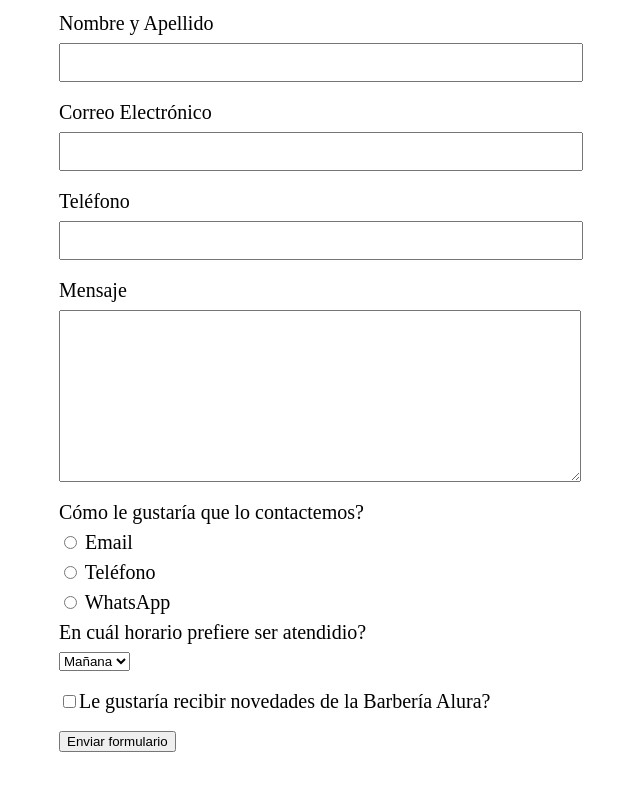
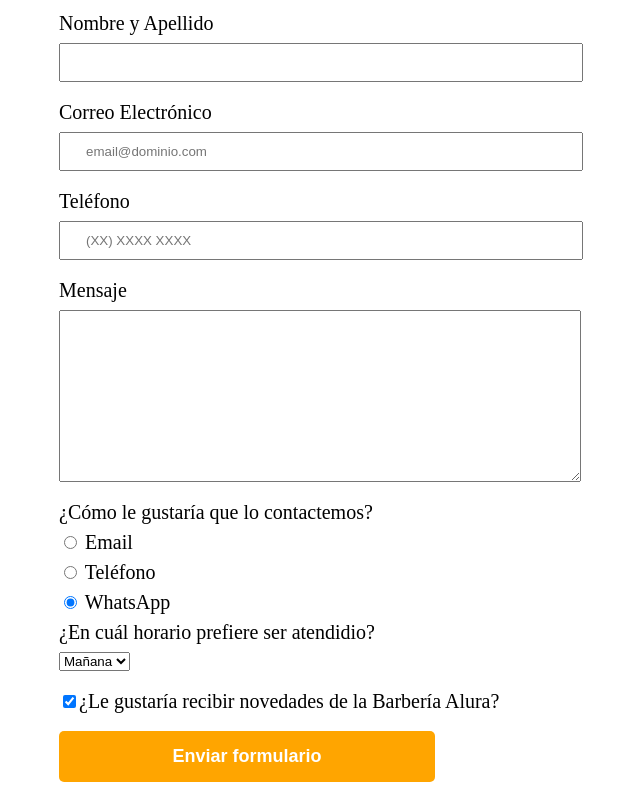
Before and after one commit to fcicerelli/Barberia_Alura, a plain HTML site: page contacto.html in a window 1280 px wide. Shown: the part 320-1110 px from the top of the page, without its empty margins (111-751 px from the left). Drawn offline with Linux system fonts and the light colour scheme.

Commit message:
submit button

```diff
--- a/contacto.html
+++ b/contacto.html
@@ -9,7 +9,7 @@
     <body>
         <header>
             <div class="caja">
-                <h1><img src="./imagenes/logo.png"></h1>
+                <h1><img src="./imagenes/logo.png" alt="Logo de la Barbería Alura"></h1>
                 <nav>
                     <ul class="navegacion">
                         <li><a href="./index.html">Home</a></li>
@@ -22,19 +22,20 @@
     <main>
         <form action="">
             <label for="nombreapellido">Nombre y Apellido</label>
-            <input type="text" id="nombreapellido" class="input-padron">
+            <input type="text" id="nombreapellido" class="input-padron" required>
 
             <label for="correoelectronico">Correo Electrónico</label>
-            <input type="text" id="correoelectronico" class="input-padron">
+            <input type="email" id="correoelectronico" class="input-padron" required
+            placeholder="email@dominio.com">
 
             <label for="telefono">Teléfono</label>
-            <input type="text" id="telefono" class="input-padron">
+            <input type="tel" id="telefono" class="input-padron" required placeholder="(XX) XXXX XXXX">
 
             <label for="mensaje">Mensaje</label>
-            <textarea cols="70" rows="10" name="" id="mensaje" class="input-padron"></textarea>
+            <textarea cols="70" rows="10" name="" id="mensaje" class="input-padron" required></textarea>
 
-            <div>
-                <p>Cómo le gustaría que lo contactemos?</p>
+            <fieldset>
+                <legend>¿Cómo le gustaría que lo contactemos?</legend>
                 <label for="radio-email">
                     <input type="radio" name="contacto" value="email" id="radio-email">
                     Email
@@ -44,28 +45,27 @@
                     Teléfono
                 </label>
                 <label for="radio-whatsapp">
-                    <input type="radio" name="contacto" value="whatsapp" id="radio-whatsapp">
+                    <input type="radio" name="contacto" value="whatsapp" id="radio-whatsapp" checked>
                     WhatsApp
                 </label>
-            </div>
+            </fieldset>
 
-            <p>En cuál horario prefiere ser atendidio?</p>
-
-            <div>
+            <fieldset>
+                <legend>¿En cuál horario prefiere ser atendidio?</legend>
                 <select name="" id="">
                     <option value="">Mañana</option>
                     <option value="">Tarde</option>
                     <option value="">Noche</option>
                 </select>
-            </div>
+            </fieldset>
 
-            <label class="checkbox"><input type="checkbox">Le gustaría recibir novedades de la Barbería Alura?</label>
+            <label class="checkbox"><input type="checkbox" checked>¿Le gustaría recibir novedades de la Barbería Alura?</label>
 
-            <input type="submit" value="Enviar formulario">
+            <input type="submit" value="Enviar formulario" class="enviar">
         </form>
     </main>
       <footer>
-          <img src="./imagenes/logo-blanco.png" alt="">
+          <img src="./imagenes/logo-blanco.png" alt="Logo de la Barbería Alura">
           <p class="copyright">&copy; Copyright Barbería Alura - 2024</p>
       </footer>
   </body>
--- a/style.css
+++ b/style.css
@@ -93,7 +93,7 @@ main {
 form {
     margin: 40px 0;
 }
-form label, form p {
+form label, form legend {
     display: block;
     font-size: 20px;
     margin: 0 0 10px;
@@ -107,3 +107,19 @@ form label, form p {
 .checkbox {
     margin: 20px 0;
 }
+.enviar {
+    width: 40%;
+    padding: 15px 0;
+    font-size: 18px;
+    font-weight: bold;
+    color: white;
+    background: orange;
+    border: none;
+    border-radius: 5px;
+    transition: 1s all;
+    cursor: pointer;
+}
+.enviar:hover {
+    background: darkorange;
+    transform:  scale(1.2);
+}
```
